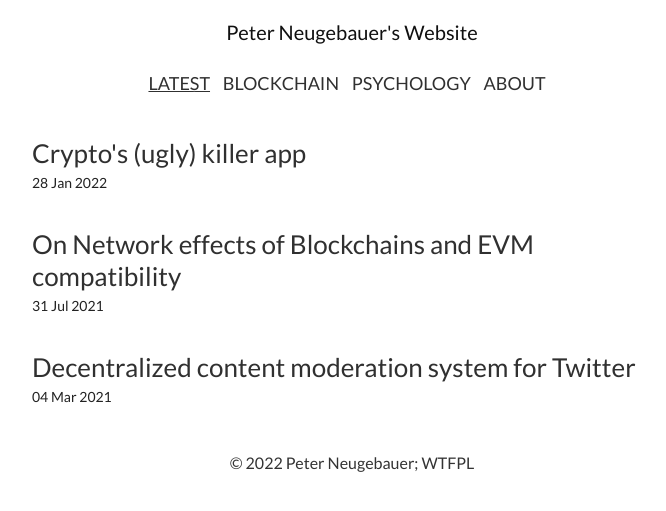
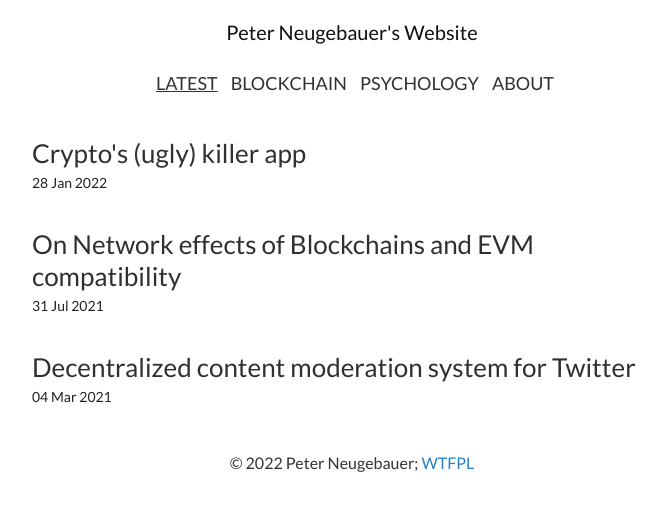
Before and after one commit to pneugeb/pneugeb.github.io, a Jekyll site: the page built from index.html, in a window 1280 px wide. Shown: the top 511 px of the page, without its empty margins (288-954 px from the left). Built offline with Jekyll 4.4.1, drawn with Linux system fonts in a browser that asks for light colours; the list of posts is cut into pages by our own code.

Commit message:
fixed ol & ul

```diff
--- a/css/main.css
+++ b/css/main.css
@@ -20,6 +20,9 @@
 }
 address, blockquote, dl, fieldset, h1, h2, h3, h4, h5, h6, label, ol, p, pre, ul {
     margin: 1em 0;
+}
+ol, ul{
+    margin-left: 1em !important;
 }
 fieldset {
     padding: .5em;
@@ -52,7 +55,7 @@
 body {
     font-family: Lato;
     background-color: #fff;
-    font-size: 14.5px;
+    font-size: 16px;
     color: #333;
     text-shadow: 0 1px 0 rgba(255, 255, 255, 1);
 }
@@ -77,7 +80,7 @@
 }
 a {
     outline: 0;
-    color: #333;
+    color: #2382c8;
 }
 a:hover {
     color: #2382c8;
```
